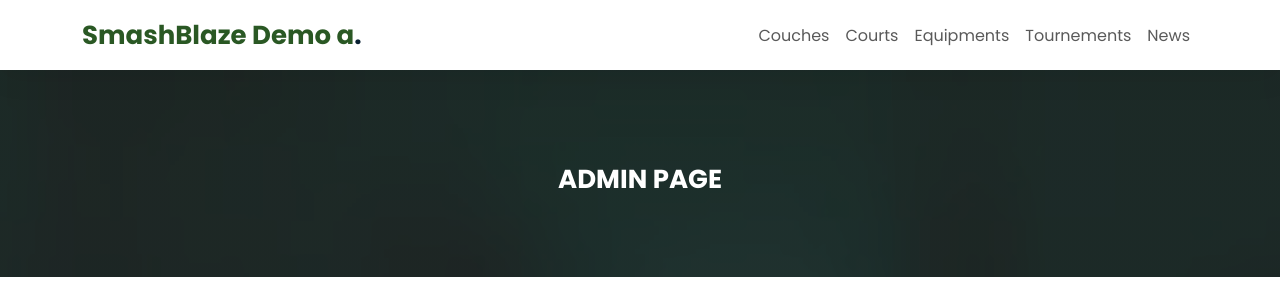
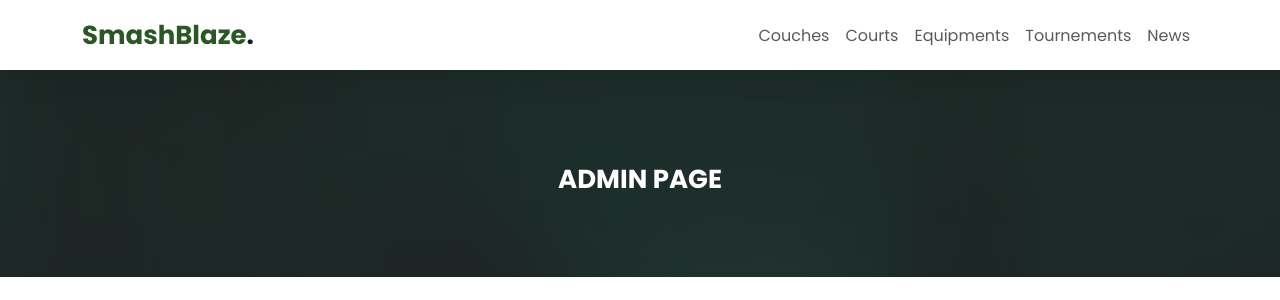
Before and after one commit to JananiChethana/SmashBlaze, a PHP site: page /admin.php in a window 1280 px wide. Shown: the top 300 px of the page. Run offline with PHP 8.4, Linux system fonts and the light colour scheme; some libraries are stand-ins or nearby versions.

Commit message:
Update admin.php

```diff
--- a/admin.php
+++ b/admin.php
@@ -29,7 +29,7 @@
 
     <nav class="navbar navbar-expand-lg navbar-light bg-white sticky-top">
        <div class="container">
-        <a class="navbar-brand" href="#">SmashBlaze Demo a<span>.</span></a>
+        <a class="navbar-brand" href="#">SmashBlaze<span>.</span></a>
         <button class="navbar-toggler" type="button" data-bs-toggle="collapse" data-bs-target="#navbarNav"
         aria-controls="navbarNav" aria-expanded="false" aria-label="Toggle navigation">
           <span class="navbar-toggler-icon"></span>
```
